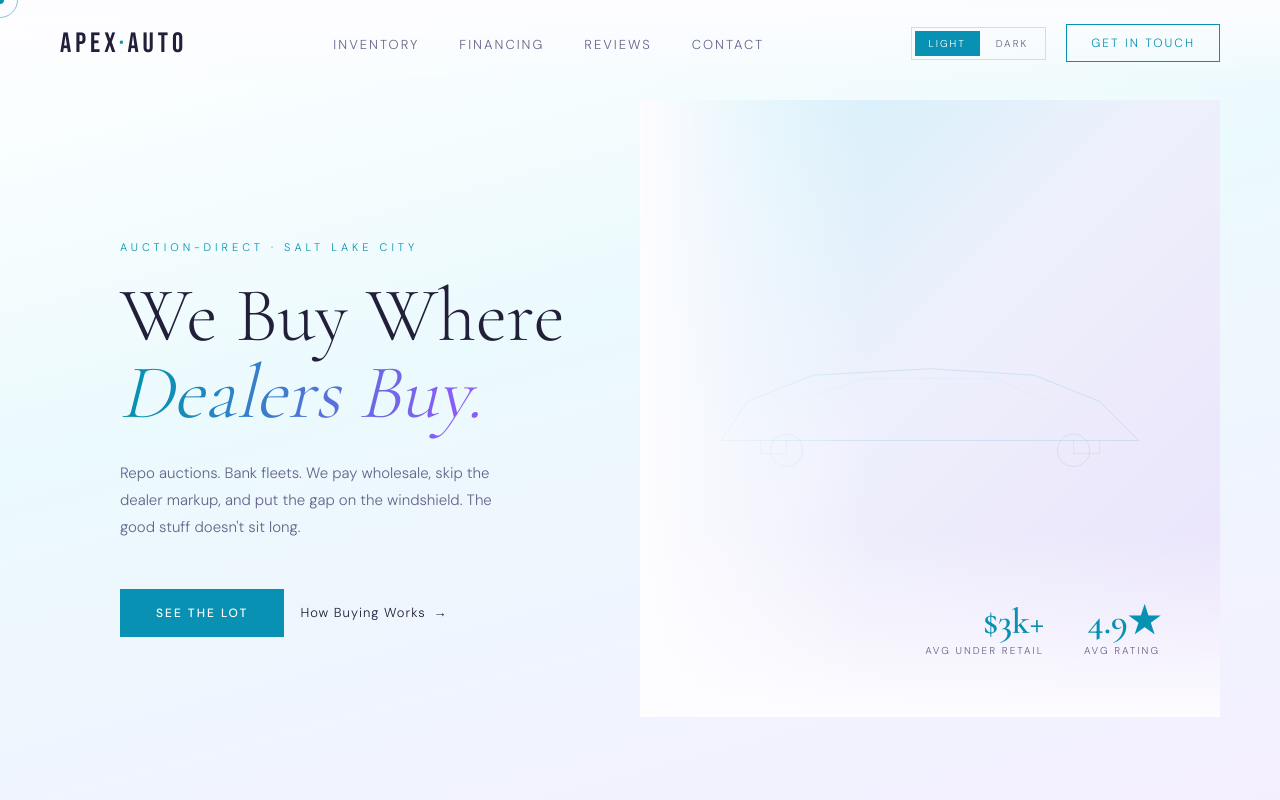
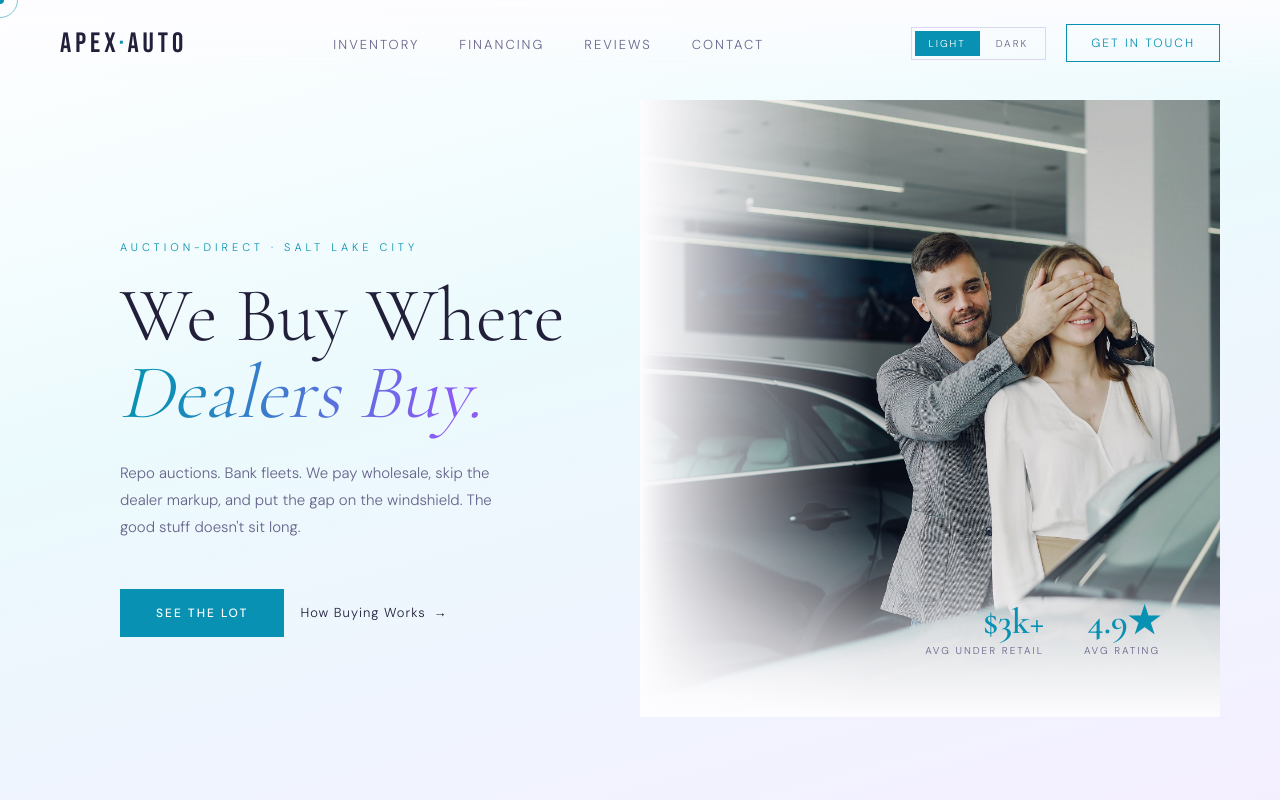
Before and after one commit to Verax-rgb/apex-auto, a plain HTML site: page index.html in a window 1280 px wide. Shown: the top 800 px of the page. Drawn offline with nearby package versions, Linux system fonts and the light colour scheme.

Commit message:
Add hero image

```diff
--- a/index.html
+++ b/index.html
@@ -961,17 +961,7 @@
   </div>
   <div class="hero-right">
     <div class="hero-image-wrap">
-      <div class="hero-img-placeholder">
-        <!-- Replace with: <img class="hero-bg-img" src="your-hero-car.jpg" alt="Featured Vehicle"> -->
-        <svg class="car-silhouette" viewBox="0 0 800 300" fill="none" xmlns="http://www.w3.org/2000/svg">
-          <path d="M80 200 L120 140 L220 100 L400 90 L560 100 L660 140 L720 200 L80 200Z" stroke="#c8a96e" stroke-width="1" fill="none" opacity="0.6"/>
-          <path d="M140 200 L140 220 L180 220 L180 200" stroke="#c8a96e" stroke-width="1" fill="none" opacity="0.4"/>
-          <path d="M620 200 L620 220 L660 220 L660 200" stroke="#c8a96e" stroke-width="1" fill="none" opacity="0.4"/>
-          <circle cx="180" cy="215" r="25" stroke="#c8a96e" stroke-width="1" fill="none" opacity="0.5"/>
-          <circle cx="620" cy="215" r="25" stroke="#c8a96e" stroke-width="1" fill="none" opacity="0.5"/>
-          <path d="M200 140 L300 105 L500 105 L580 140" stroke="#c8a96e" stroke-width="0.5" fill="none" opacity="0.3"/>
-        </svg>
-      </div>
+      <img class="hero-bg-img" src="images/hero.jpg" alt="Happy customers picking up their new car">
     </div>
     <div class="hero-stats">
       <div class="stat">
```
Also changed, not shown: images/hero.jpg (added), 1 other file.
